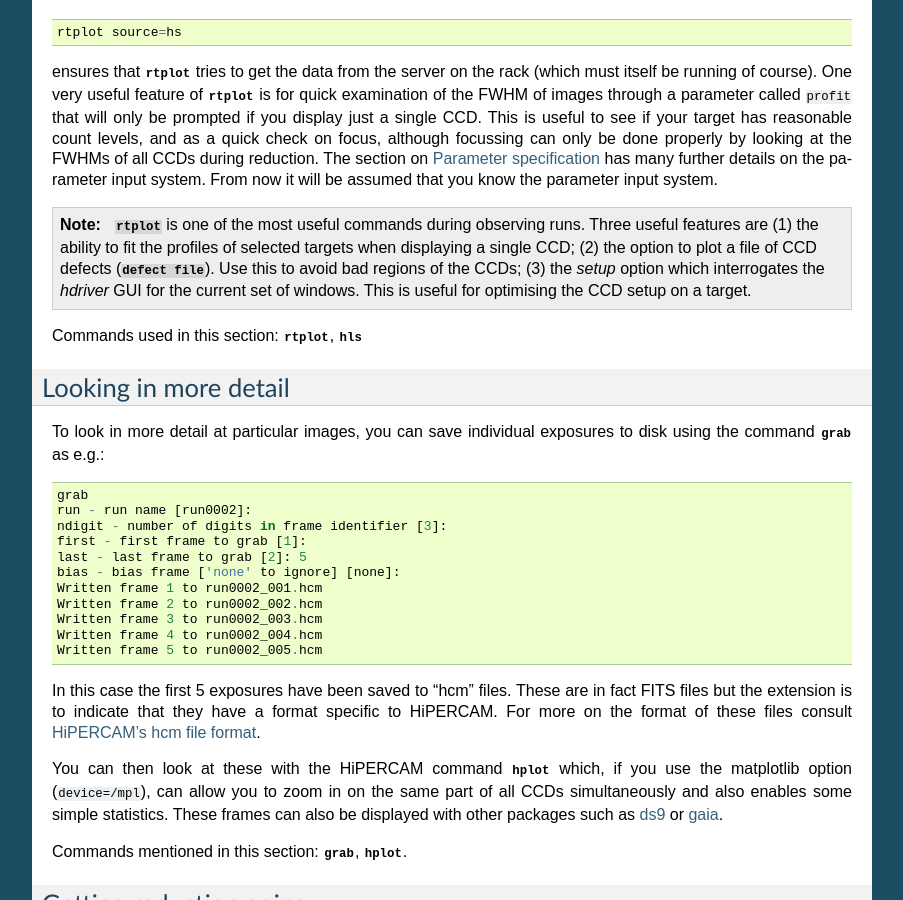
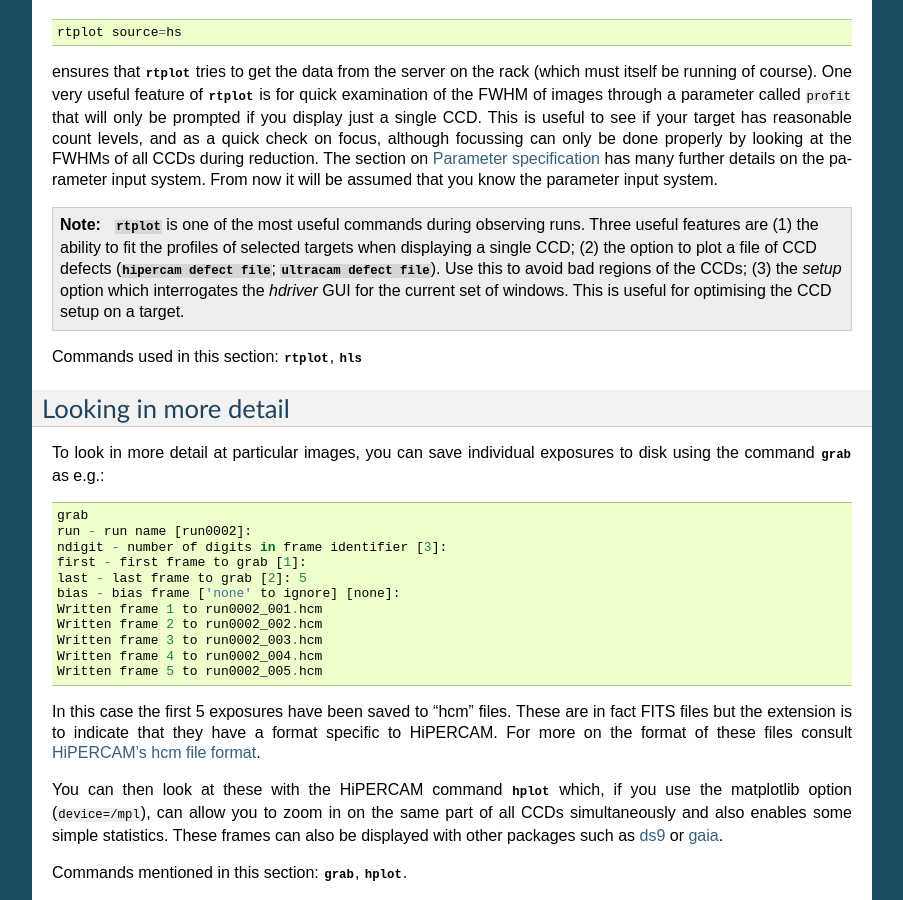
Before and after one commit to HiPERCAM/hipercam, a Sphinx documentation site: the page built from docs/telescope.rst, in a window 1280 px wide and 900 px high, scrolled down 1399 px. Shown: the whole window, without its empty margins (198-1101 px from the left). Built offline with Sphinx 7.4.7, drawn with Linux system fonts in a browser that asks for light colours; formulas are drawn with MathJax 3.

Commit message:
added reference to ULTRACAM defect file.

```diff
--- a/docs/telescope.rst
+++ b/docs/telescope.rst
@@ -105,10 +105,11 @@ you know the parameter input system.
   |rtplot| is one of the most useful commands during observing runs. Three
   useful features are (1) the ability to fit the profiles of selected targets
   when displaying a single CCD; (2) the option to plot a file of CCD defects
-  (:download:`defect file <hipercam_defects_2018_05_21.dft>`). Use this to
-  avoid bad regions of the CCDs; (3) the `setup` option which interrogates the
-  `hdriver` GUI for the current set of windows. This is useful for optimising
-  the CCD setup on a target.
+  (:download:`hipercam defect file <hipercam_defects_2018_05_21.dft>`;
+  :download:`ultracam defect file <ultracam_defects_2018_06_02.dft>`). Use
+  this to avoid bad regions of the CCDs; (3) the `setup` option which
+  interrogates the `hdriver` GUI for the current set of windows. This is
+  useful for optimising the CCD setup on a target.
 
 Commands used in this section: |rtplot|, |hls|
 
```
